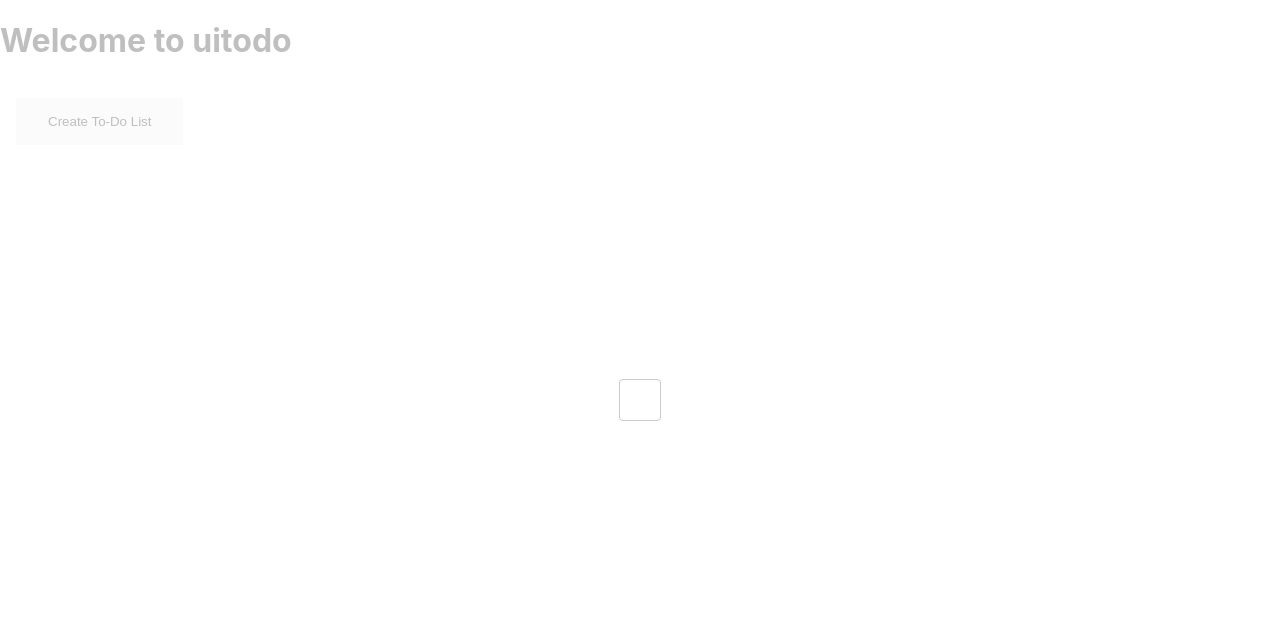
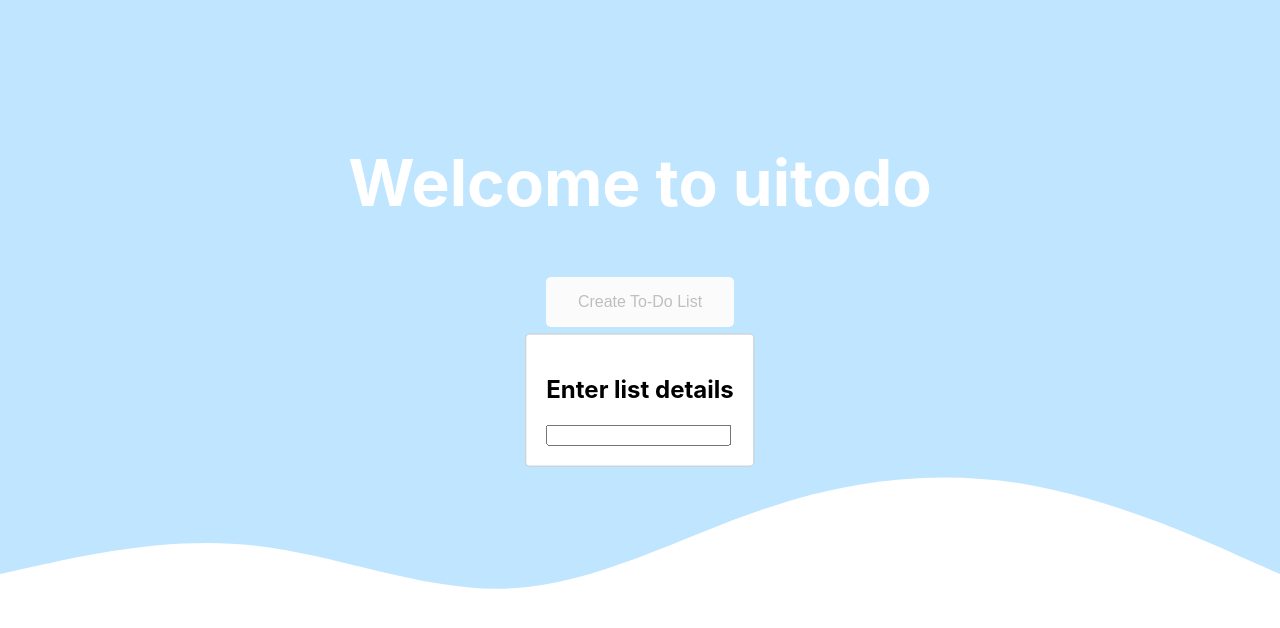
Before and after one commit to JackXN/devtodo, a Next.js app: page / in a window 1280 px wide. Both pictures are taken after a click on the button "Create To-Do List". Shown: the top 628 px of the page. Built offline with nearby package versions, Linux system fonts and the light colour scheme.

Commit message:
replaced button component with chakra ui button

```diff
--- a/components/common/Button.jsx
+++ b/components/common/Button.jsx
@@ -28,7 +28,7 @@ const closeModal = () => {
 
     return (
     <>
-<button className={styles.btn} onClick={openModal}>Create To-Do List</button>
+<button className={styles.btn} onClick={openModal}>Create To-Do List </button>
     </>
     )
 }
--- a/pages/index.js
+++ b/pages/index.js
@@ -9,7 +9,9 @@ import { useRouter } from 'next/router'
 //Components
 import Nav from '../components/Nav';
 import Wave from '../components/Wave';
-import Button from '../components/common/Button';
+// import Button from '../components/common/Button';
+import {Button, input} from '@chakra-ui/react';
+
 //Styles
 import styles from '../styles/index.module.scss'
 
@@ -40,36 +42,26 @@ const customStyles = {
     marginRight: '-50%',
     transform: 'translate(-50%, -50%)',
   },
+  button: {
+    fontFamily: 'Space Grotest, sans-serif',
+    border: 'none',
+    padding: '1rem 2rem',
+    margin: '1rem 0',
+fontSize: '1rem',
+borderRadius: '5px',
+outline: '0',
+cursor: 'pointer',
+// boxShadow: '0px 8px 15px rgba(0,0,0,,0.1)',
+transition: 'all 0.3s ease 0s',
+
+
+'&:hover': {
+  boxShadow: '0px 15px 20px rgba(255,255,255,0.4)',
+  transform: 'translateY(-3px)',
+}
+  }
 };
 
-const styles = {
-  container: {
-    display: 'flex',
-    alignItems:'center',
-    justifyContent:'center',
-    padding: '2rem 0',
-
-  '&:afterWave': {
-    backgroundColor: '#fff',
-    color: '#09f',
-    pb: '4rem',
-
-  }
-
-  },
-
-  title: {
-    fontSize: '4rem',
-    margin: '7rem 1.25rem 2.5rem',
-
-  },
-
-  subTitle: {
-    fontSize: '3rem',
-    margin: '7rem 1.25rem 2.5rem'
-  }
-
-}
 
 
 
@@ -83,21 +75,17 @@ const styles = {
     <main className={styles.waveContainer}>
 <div className={styles.container}>
   <h1 className={styles.title}>Welcome to uitodo </h1>
-  <button type='primary' onClick={openModal}
-  style={{
-    fontFamily: 'Space Grotest, sans-serif',
-    border: 'none',
-    padding: '1rem 2rem',
-    margin: '1rem 0',
-    margin: '1rem'
-  }}
-  >Create To-Do List</button>
+  <Button type='primary' onClick={openModal}
+sx={customStyles.button}
+  >Create To-Do List</Button>
 </div>
 <Wave color='#fff'/>
     </main>
   <Modal isOpen={modalIsOpen} onAfterOpen={afterOpenModal} onRequestClose={closeModal} style={customStyles} contentLabel='Example Modal'>
 <div className={styles.modalContainer}>
+  <h2>Enter list details</h2>
   <form className={styles.modalForm}>
+    <input/>
 
   </form>
 </div>
--- a/styles/button.module.scss
+++ b/styles/button.module.scss
@@ -10,11 +10,11 @@
     box-shadow: 0px 8px 15px rgba(0, 0, 0, 0.1);
     transition: all 0.3s ease 0s;
 
-    &:disabled {
-      cursor: not-allowed;
-      background-color: #eee !important;
-      box-shadow: none;
-    }
+    // &:disabled {
+    //   cursor: not-allowed;
+    //   background-color: #eee !important;
+    //   box-shadow: none;
+    // }
 
     &:hover {
       box-shadow: 0px 15px 20px rgba(255, 255, 255, 0.4);
```
